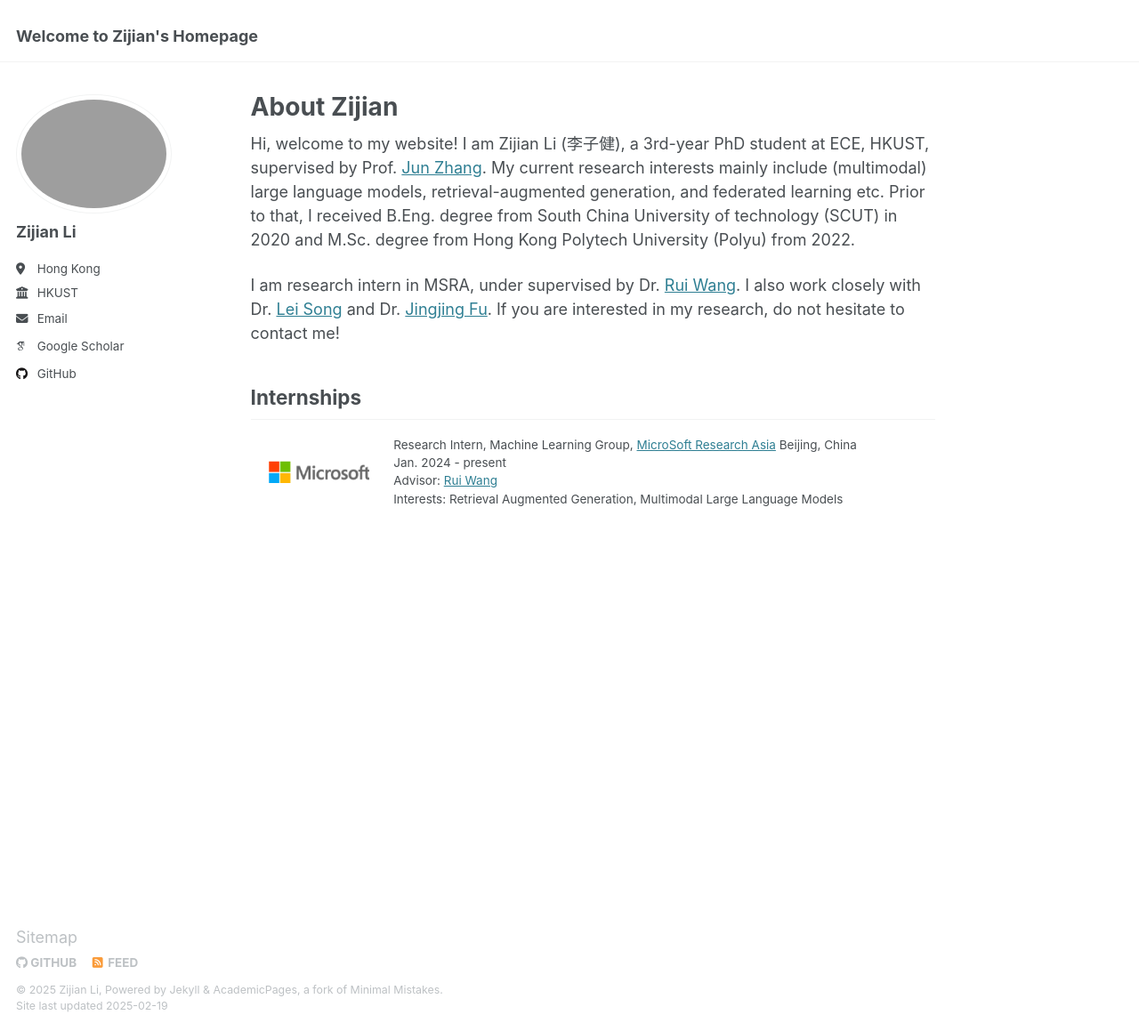
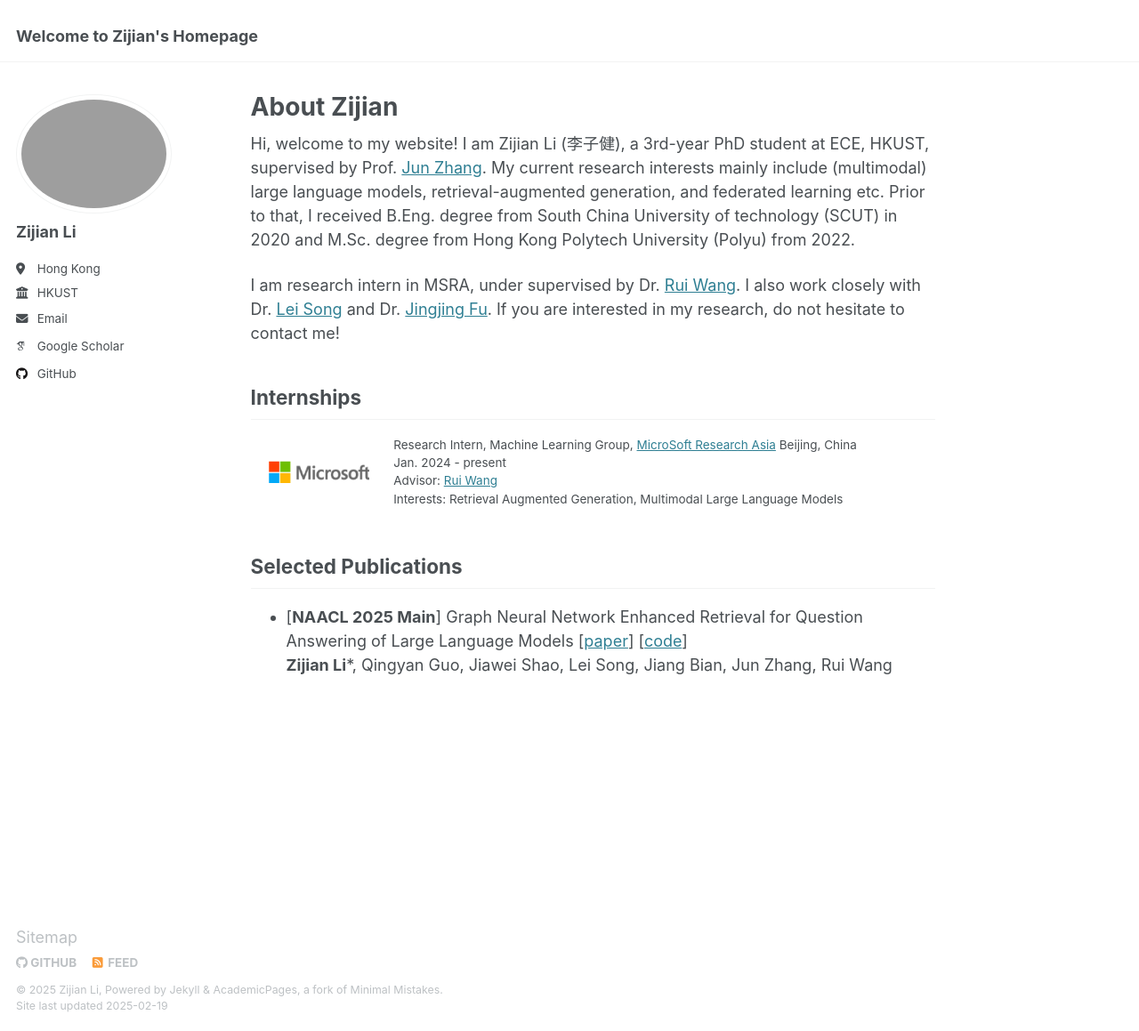
Before and after one commit to zli999/zijianli.github.io, a Jekyll site: the page built from _pages/about.md, in a window 1280 px wide and 1159 px high. Shown: the whole window at 89% size. Built offline with Jekyll 4.4.1, drawn with Linux system fonts in a browser that asks for light colours; some web fonts are replaced.

Commit message:
Update about.md

```diff
--- a/_pages/about.md
+++ b/_pages/about.md
@@ -41,3 +41,7 @@ I am research intern in MSRA, under supervised by Dr. [Rui Wang](https://scholar
 
     </tbody>
 </table>
+
+## Selected Publications
+
+- [**NAACL 2025 Main**] Graph Neural Network Enhanced Retrieval for Question Answering of Large Language Models [[paper]([https://aclanthology.org/2024.findings-acl.680/](https://arxiv.org/abs/2406.06572))] [[code](https://github.com/zli999/GNN_Ret)]<br>**Zijian Li**\*, Qingyan Guo, Jiawei Shao, Lei Song, Jiang Bian, Jun Zhang, Rui Wang<br>
```
